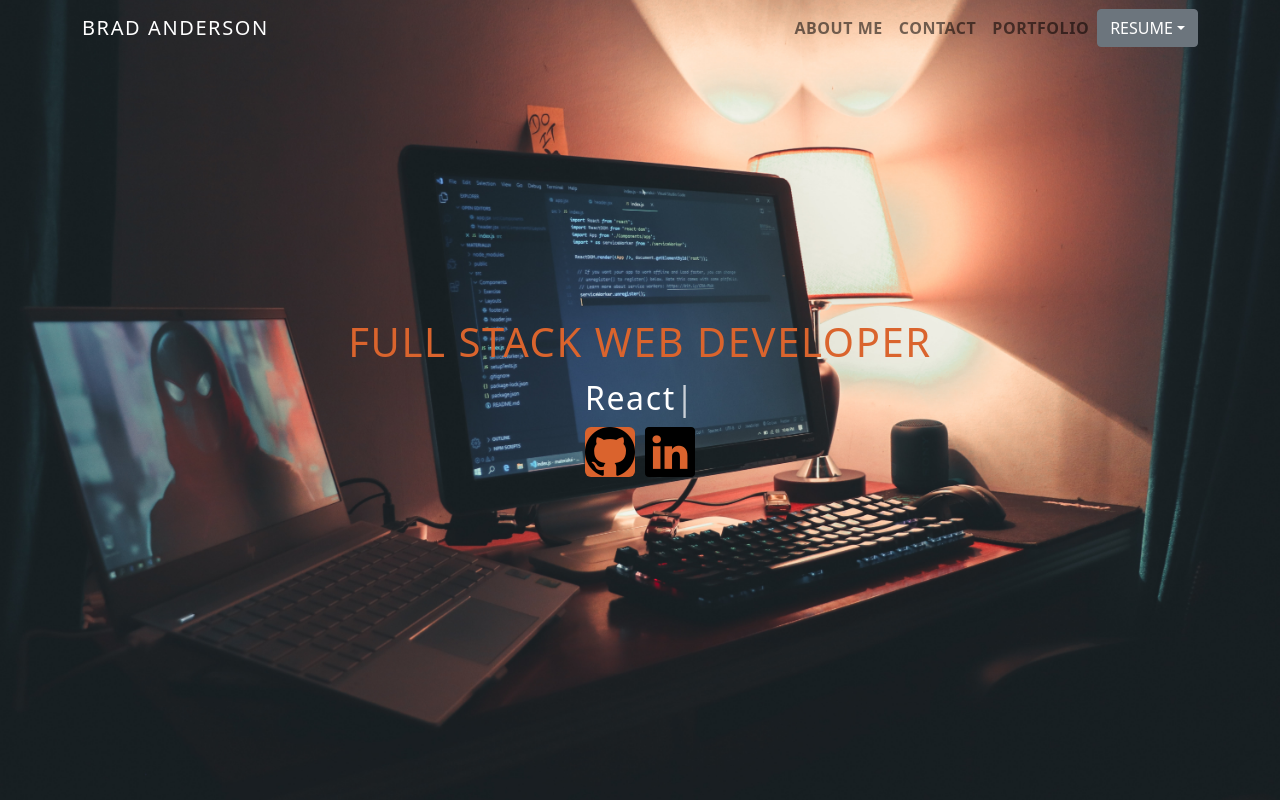
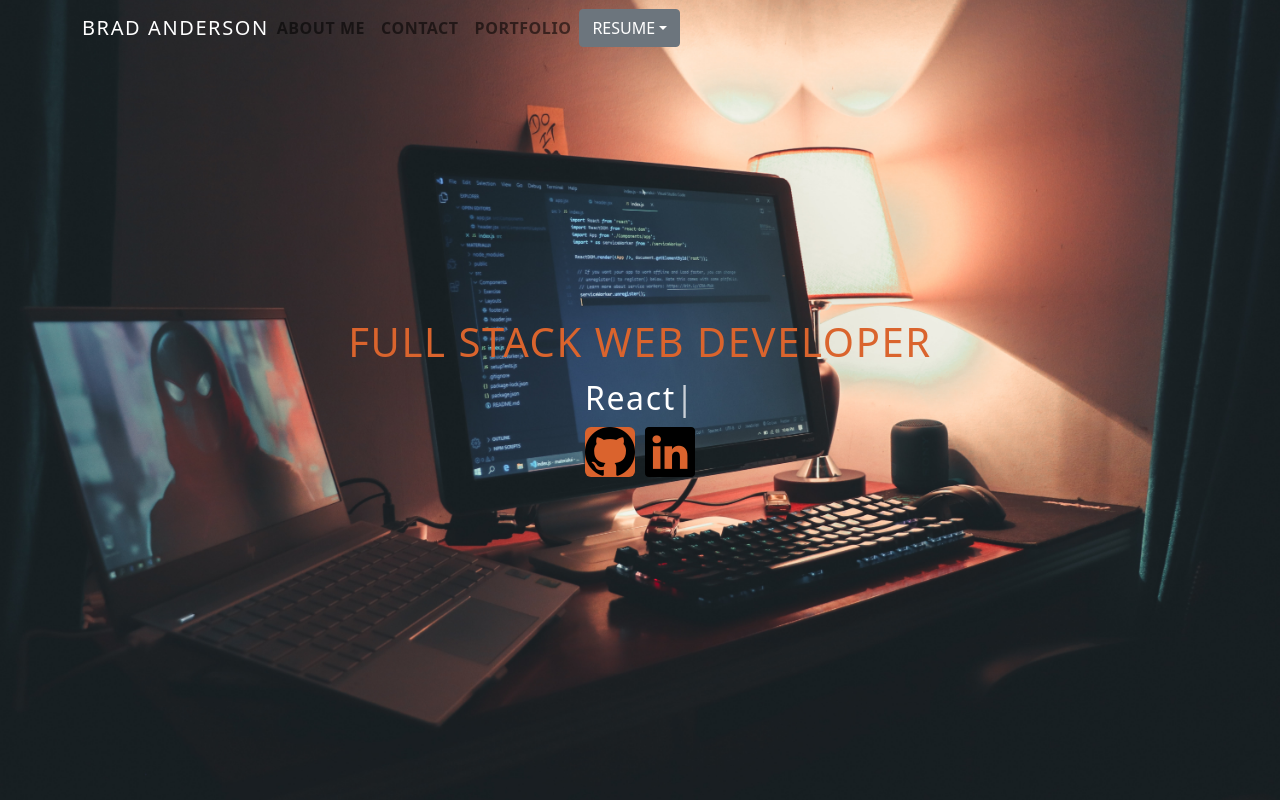
Before and after one commit to banderson19/portfolio, a React (Create React App) app: page / in a window 1280 px wide. Shown: the top 800 px of the page. Built offline with nearby package versions, Linux system fonts and the light colour scheme; some icons are missing.

Commit message:
navbar collapse to right side of page, not deployed to  site yet

```diff
--- a/src/components/Nav/nav.jsx
+++ b/src/components/Nav/nav.jsx
@@ -23,7 +23,7 @@ const Nav = () => {
                     <span class="navbar-toggler-icon"></span>
                 </button>
                 <div className="collapse navbar-collapse" id="navbarSupportedContent">
-                    <ul className="navbar-nav ml-auto">
+                    <ul className="navbar-nav" style={{textAlign: 'end'}}>
                         <li className="nav-item">
                             <a className="nav-link" href="#about">About me</a>
                         </li>
```
